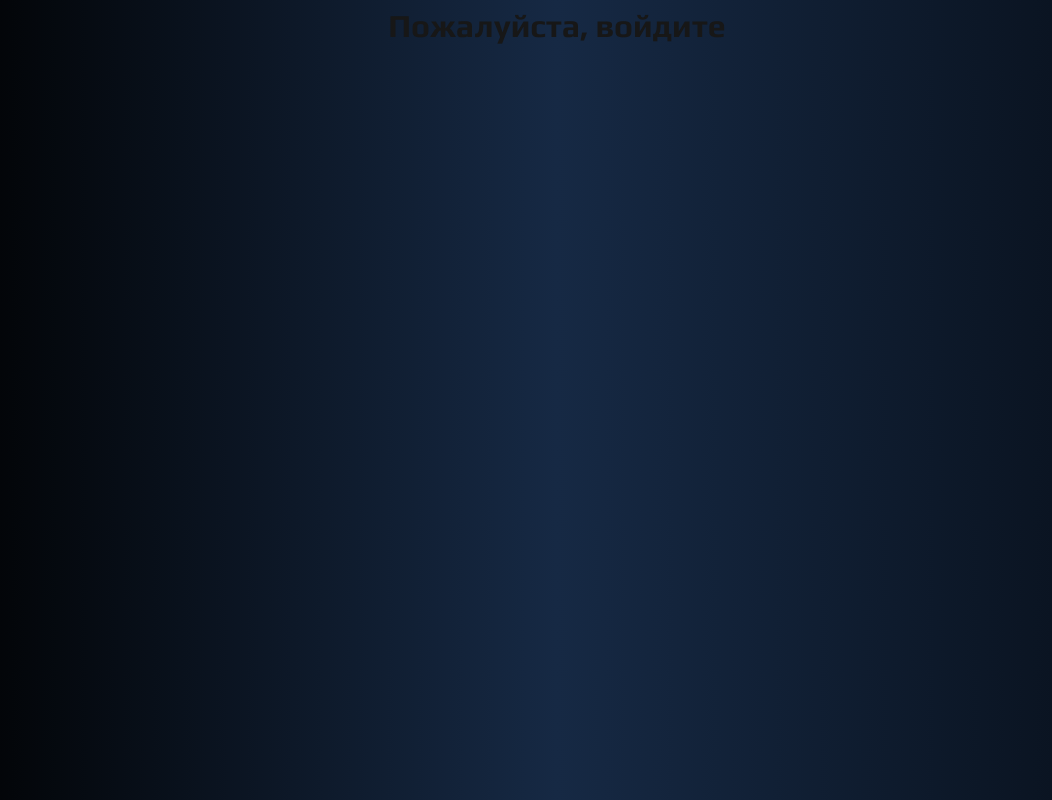
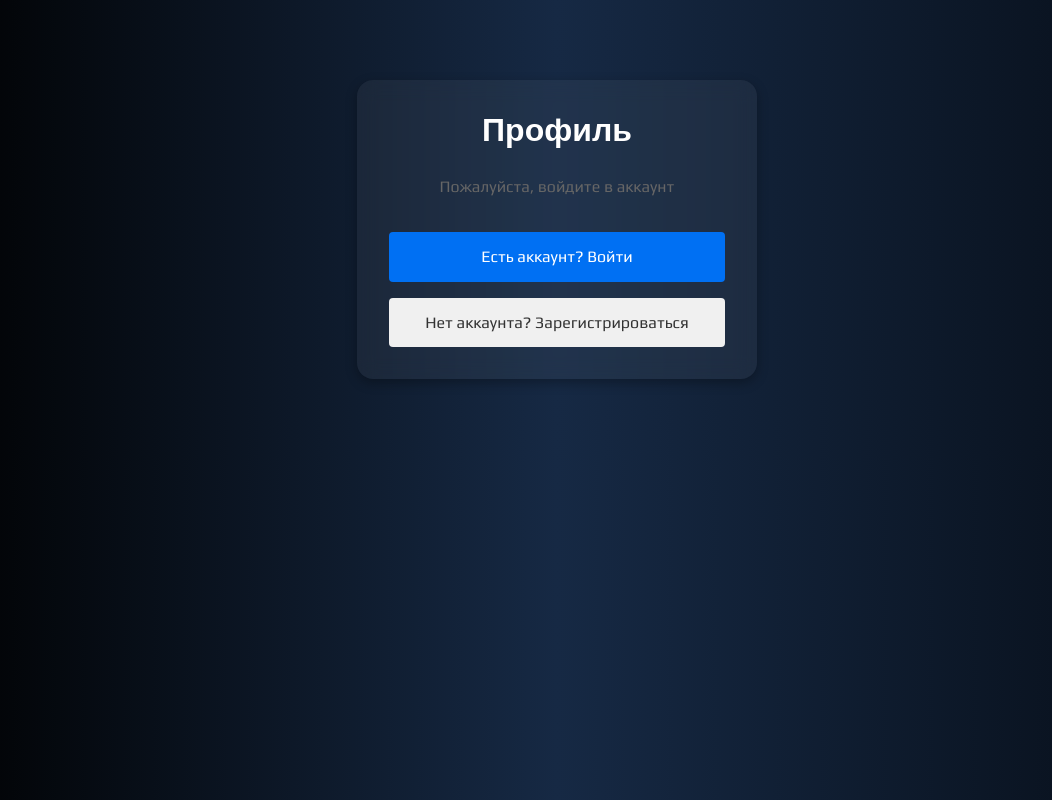
Before and after one commit to Sonenka/map-mind, a Next.js app: page /profile in a window 1280 px wide. Shown: the whole page, without its empty margins (83-1135 px from the left). Built offline with nearby package versions, Linux system fonts and the light colour scheme; no server answers.

Commit message:
add profile

```diff
--- a/src/app/login/page.tsx
+++ b/src/app/login/page.tsx
@@ -1,5 +1,6 @@
 'use client';
 
+import Link from 'next/link';
 import { useState } from "react";
 import { signIn } from "next-auth/react";
 import { useRouter } from "next/navigation";
@@ -46,6 +47,9 @@ export default function LoginPage() {
       <button className={styles.button} onClick={handleLogin}>
         Войти
       </button>
+      <p className={styles.registerLink}>
+        Еще нет аккаунта? <Link href="/register">Зарегистрируйтесь</Link>
+      </p>
     </div>
   );
 }
--- a/src/app/profile/AuthPage.module.css
+++ b/src/app/profile/AuthPage.module.css
@@ -125,3 +125,46 @@
   color: green;
   margin-bottom: 1rem;
 }
+
+.authMessage {
+  text-align: center;
+  margin-bottom: 1.5rem;
+  color: #666;
+}
+
+.authButtons {
+  display: flex;
+  flex-direction: column;
+  gap: 1rem;
+  margin-top: 2rem;
+}
+
+.authButton {
+  width: 100%;
+  padding: 0.75rem;
+  background-color: #0070f3;
+  color: white;
+  border: none;
+  border-radius: 4px;
+  cursor: pointer;
+  font-size: 1rem;
+}
+
+.authButton:hover {
+  background-color: #005bb5;
+}
+
+.secondaryAuthButton {
+  width: 100%;
+  padding: 0.75rem;
+  background-color: #f0f0f0;
+  color: #333;
+  border: none;
+  border-radius: 4px;
+  cursor: pointer;
+  font-size: 1rem;
+}
+
+.secondaryAuthButton:hover {
+  background-color: #e0e0e0;
+}
--- a/src/app/profile/page.tsx
+++ b/src/app/profile/page.tsx
@@ -1,10 +1,13 @@
 'use client';
 
+import Link from 'next/link';
 import { useSession, signOut } from "next-auth/react";
 import { useState, useEffect } from "react";
 import styles from "./AuthPage.module.css";
+import { useRouter } from "next/navigation";
 
 export default function ProfilePage() {
+  const router = useRouter();
   const { data: session, status, update } = useSession();
   const [name, setName] = useState("");
   const [newName, setNewName] = useState("");
@@ -30,48 +33,48 @@ export default function ProfilePage() {
     }
   }, [session]);
 
-  const handleNameUpdate = async () => {
+  const handleNameUpdate = () => {
   if (!newName.trim()) {
     setError("Имя не может быть пустым");
     return;
   }
 
-    try {
-      const res = await fetch("/api/profile/update-name", {
+  fetch("/api/profile/update-name", {
     method: "PUT",
     headers: {
       "Content-Type": "application/json",
     },
     body: JSON.stringify({ name: newName }),
-      });
-
+  })
+    .then((res) => {
       if (res.ok) {
-        // Обновляем сессию и ждем завершения
-        await update({
-          name: newName,
-          // Добавляем другие поля сессии, если нужно
-          email: session?.user?.email
-        });
-
-        // Принудительно обновляем состояние
         setName(newName);
         setIsEditingName(false);
         setSuccess("Имя успешно обновлено");
-        await refreshSession();
-        setTimeout(() => setSuccess(""), 3000);
 
-        // Добавляем принудительный рефетч сессии
-        const newSession = await fetch("/api/auth/session").then(res => res.json());
-        await update(newSession);
-
+        return fetch("/api/auth/session")
+          .then(res => res.json())
+          .then(sessionData => {
+            return update({
+              ...sessionData,
+              user: {
+                ...sessionData.user,
+                name: newName
+              }
+            });
+          })
+          .then(() => {
+          });
       } else {
-        const errorData = await res.json();
+        return res.json().then(errorData => {
           setError(errorData.message || "Ошибка при обновлении имени");
+        });
       }
-    } catch (err) {
+    })
+    .catch((err) => {
       console.error("Update error:", err);
       setError("Произошла ошибка при соединении с сервером");
-    }
+    });
 };
 
   const handlePasswordChange = async () => {
@@ -137,7 +140,30 @@ export default function ProfilePage() {
   };
 
   if (status === "loading") return <p className={styles.title}>Загрузка...</p>;
-  if (!session) return <p className={styles.title}>Пожалуйста, войдите</p>;
+  if (!session) {
+    return (
+      <div className={styles.container}>
+        <h1 className={styles.title}>Профиль</h1>
+        <p className={styles.authMessage}>Пожалуйста, войдите в аккаунт</p>
+
+        <div className={styles.authButtons}>
+          <button
+            onClick={() => router.push('/login')}
+            className={styles.authButton}
+          >
+            Есть аккаунт? Войти
+          </button>
+
+          <button
+            onClick={() => router.push('/register')}
+            className={styles.secondaryAuthButton}
+          >
+            Нет аккаунта? Зарегистрироваться
+          </button>
+        </div>
+      </div>
+    );
+  }
 
   return (
     <div className={styles.container}>
--- a/src/lib/auth.ts
+++ b/src/lib/auth.ts
@@ -33,4 +33,19 @@ export const authOptions: NextAuthOptions = {
     strategy: "jwt",
   },
   secret: process.env.NEXTAUTH_SECRET,
+  callbacks: {
+  async session({ session, token, user }) {
+    // Обновляем сессию из БД при каждом запросе
+    const dbUser = await prisma.user.findUnique({
+      where: { email: session.user.email }
+    });
+
+    if (dbUser) {
+      session.user.name = dbUser.name;
+      session.user.email = dbUser.email;
+    }
+
+    return session;
+  }
+}
 };
```
Also changed, not shown: src/app/login/AuthPage.module.css (+14 -0 lines), src/app/page.tsx (+21 -11 lines), src/app/register/AuthPage.module.css (+18 -0 lines), src/app/register/page.tsx (+8 -0 lines), src/app/styles.module.css (+31 -0 lines), 1 other file (tests, documents, lock files or other folders). Lines whose indentation alone changed are shown as unchanged.
